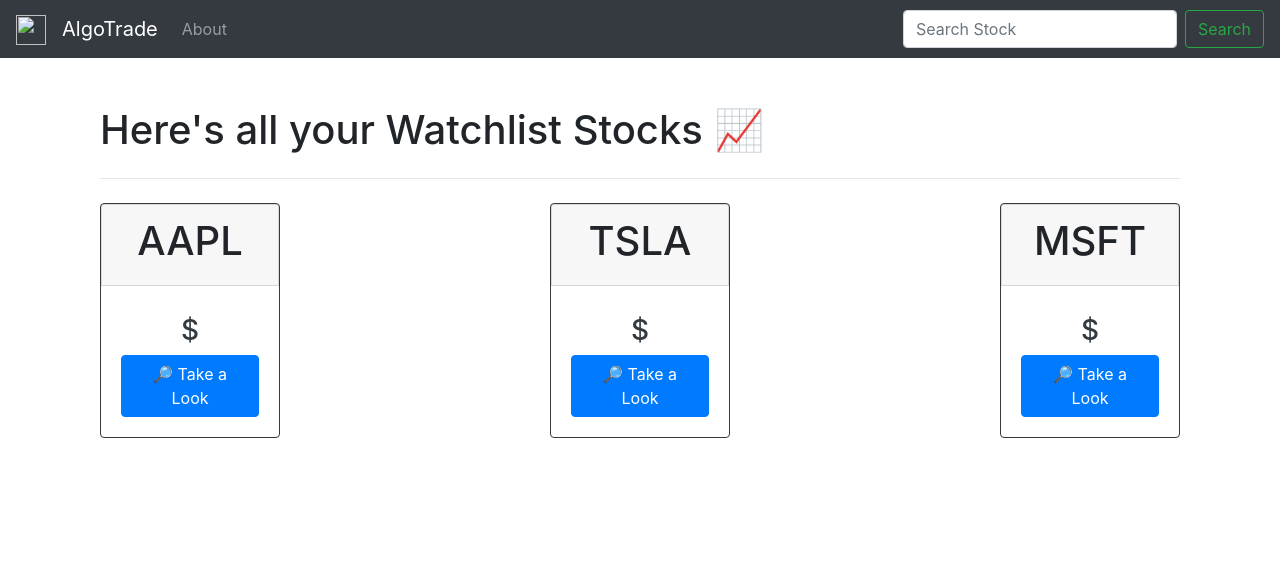
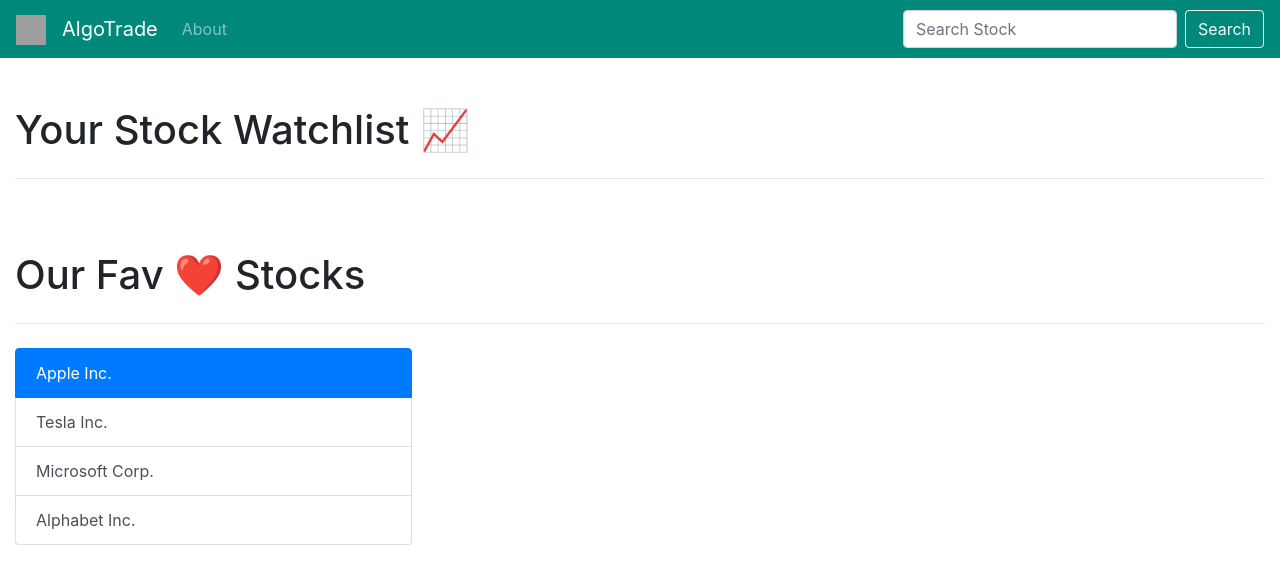
Before and after one commit to yanirhaim/AlgoTrade, a Django app: template templates/index.html in a window 1280 px wide. Shown: the top 584 px of the page. Run offline with Django 3.2, Linux system fonts and the light colour scheme; the template is opened without the code that fills it, so the values that code supplies are empty; some libraries are stand-ins or nearby versions; grey boxes are pictures that could not be loaded.

Commit message:
New stuff

```diff
--- a/main/urls.py
+++ b/main/urls.py
@@ -1,9 +1,10 @@
 from django.urls import path
-from .views import index, about, my_stocks, delete
+from .views import index, about, my_stocks, delete, stock
 
 urlpatterns = [
     path('', index, name='home'),
     path('about/', about, name='about'),
     path('my_stocks/', my_stocks, name='my_stocks'),
     path('delete/<stock_id>', delete, name='delete'),
+    path('stock/<str:stock_id>/', stock, name='stock'),
 ]
--- a/templates/base.html
+++ b/templates/base.html
@@ -4,6 +4,7 @@
     <meta charset="UTF-8">
     <meta name="viewport" content="width=device-width, initial-scale=1.0">
     <meta http-equiv="X-UA-Compatible" content="ie=edge">
+    <link rel="shortcut icon" href="https://upload.wikimedia.org/wikipedia/commons/thumb/c/c3/Python-logo-notext.svg/1200px-Python-logo-notext.svg.png" />
 
     <!-- CSS -->
     <link rel="stylesheet" type="text/css" href="css.css">
@@ -13,9 +14,9 @@
 </head>
 <body>
 
-    <nav class="navbar navbar-expand-lg navbar navbar-dark bg-dark">
-        <a class="navbar-brand" href="#">
-            <img src="" width="30" height="30" alt="">
+    <nav class="navbar navbar-expand-lg navbar navbar-dark" style="background-color: #00897B;">
+        <a class="navbar-brand" href="{% url 'home' %}">
+            <img src="https://upload.wikimedia.org/wikipedia/commons/thumb/c/c3/Python-logo-notext.svg/1200px-Python-logo-notext.svg.png" width="30" height="30" alt="">
           </a>
         <a class="navbar-brand" href="{% url 'home' %}">AlgoTrade</a>
         <button class="navbar-toggler" type="button" data-toggle="collapse" data-target="#navbarSupportedContent" aria-controls="navbarSupportedContent" aria-expanded="false" aria-label="Toggle navigation">
@@ -34,11 +35,10 @@
           <form action="{% url 'home' %}" class="form-inline my-2 my-lg-0" method="POST">
             {% csrf_token %}
             <input class="form-control mr-sm-2" type="search" placeholder="Search Stock" aria-label="Search" name="ticker" >
-            <button class="btn btn-outline-success my-2 my-sm-0" type="submit">Search</button>
+            <button class="btn btn-outline-light my-2 my-sm-0" type="submit">Search</button>
           </form>
         </div>
       </nav>
-    <div class="container">
 
         <br/>
         {% if messages %}
--- a/templates/index.html
+++ b/templates/index.html
@@ -2,57 +2,59 @@
 
 {% block content %}
 
-<div class="container">
-    <h1 class="display-10">Here's all your Watchlist Stocks 📈</h1>
+<div class="container-fluid">
+    <h1 class="display-10">Your Stock Watchlist 📈</h1>
     <hr class="my-4">
 
-    <div class="container">
-        <div class="row row-cols-6 justify-content-between">
-            <div class="card border-dark mb-3" style="max-width: 18rem;">
-                <div class="card-header card text-center"><h1>AAPL</h1></div>
-                <div class="card-body text-dark ard text-center">
-                    <h5 class="card-text"><h3>$ {{aapl}}</h3></h5>
-                    <form action="{% url 'home' %}" class="form-inline my-2 my-lg-0" method="POST">
-                        {% csrf_token %}
-                        <button class="btn btn-primary " type="submit" value="aapl" name="ticker">🔎 Take a Look</button>
-                    </form>
-                </div>
-            </div>
-            <div class="card border-dark mb-3" style="max-width: 18rem;">
-                <div class="card-header card text-center"><h1>TSLA</h1></div>
-                <div class="card-body text-dark ard text-center">
-                    <h5 class="card-text"><h3>$ {{tsla}}</h3></h5>
-                    <form action="{% url 'home' %}" class="form-inline my-2 my-lg-0" method="POST">
-                        {% csrf_token %}
-                        <button class="btn btn-primary " type="submit" value="tsla" name="ticker">🔎 Take a Look</button>
-                    </form>
-                </div>
-            </div>
-            <div class="card border-dark mb-3" style="max-width: 18rem;">
-                <div class="card-header card text-center"><h1>MSFT</h1></div>
-                <div class="card-body text-dark ard text-center">
-                    <h5 class="card-text"><h3>$ {{msft}}</h3></h5>
-                    <form action="{% url 'home' %}" class="form-inline my-2 my-lg-0" method="POST">
-                        {% csrf_token %}
-                        <button class="btn btn-primary " type="submit" value="msft" name="ticker">🔎 Take a Look</button>
-                    </form>
-                </div>
-            </div>
+    <div class="container-fluid">
+        <div class="row row-cols-10 justify-content-between">
             <!--Stocks value from API-->
             {% for name in valueables %}
-            <div class="card border-dark mb-3" style="max-width: 18rem;">
-                <div class="card-header card text-center"><h1>{{name.ticker}}</h1></div>
-                <div class="card-body text-dark card text-center">
-                    <h5 class="card-text"><h3>$ {{name.price}}</h3></h5>
-                    <form action="{% url 'home' %}" class="form-inline my-2 my-lg-0" method="POST">
-                        {% csrf_token %}
-                        <button class="btn btn-primary " type="submit" value="{{name.ticker}}" name="ticker">🔎 Take a Look</button>
-                    </form>
+            <a href="{% url 'stock' name.ticker %}">
+                <div class="card border-dark mb-3" style="max-width: 9.5rem; max-height: 10rem;">
+                    <div class="card-header card text-center"><h5>{{name.ticker}}</h5></div>
+                    <div class="card-body text-dark card text-center">
+                        <h5 class="card-text">$ {{name.price}}</h5>
+                    </div>
                 </div>
-            </div>
+             </a>
             {% endfor%}
         </div>
     </div>
+    <br/>
+    <br/>
+    <h1 class="display-10">Our Fav ❤️ Stocks</h1>
+    <hr class="my-4">
+    <div class="row">
+        <div class="col-4">
+          <div class="list-group" id="list-tab" role="tablist">
+            <a class="list-group-item list-group-item-action active" id="list-home-list" data-toggle="list" href="#list-home" role="tab" aria-controls="home">Apple Inc.</a>
+            <a class="list-group-item list-group-item-action" id="list-profile-list" data-toggle="list" href="#list-profile" role="tab" aria-controls="profile">Tesla Inc.</a>
+            <a class="list-group-item list-group-item-action" id="list-messages-list" data-toggle="list" href="#list-messages" role="tab" aria-controls="messages">Microsoft Corp.</a>
+            <a class="list-group-item list-group-item-action" id="list-settings-list" data-toggle="list" href="#list-settings" role="tab" aria-controls="settings">Alphabet Inc.</a>
+          </div>
+        </div>
+        <div class="col-8">
+          <div class="tab-content" id="nav-tabContent">
+            <div class="tab-pane fade show active" id="list-home" role="tabpanel" aria-labelledby="list-home-list">
+
+            </div>
+            <div class="tab-pane fade" id="list-profile" role="tabpanel" aria-labelledby="list-profile-list">
+
+            </div>
+            <div class="tab-pane fade" id="list-messages" role="tabpanel" aria-labelledby="list-messages-list">
+
+            </div>
+            <div class="tab-pane fade" id="list-settings" role="tabpanel" aria-labelledby="list-settings-list">
+
+            </div>
+          </div>
+        </div>
+      </div>
 </div>
 
 {% endblock %}
+
+<form action="{% url 'stock' name.ticker %}" class="form-inline my-2 my-lg-0" method="GET">
+    <button class="btn btn-primary" style="width: auto; height: auto;" value="" type="submit" >🔎 Take a Look</button>
+</form>
--- a/templates/stock.html
+++ b/templates/stock.html
@@ -1,13 +1,13 @@
 {% extends "base.html" %}
 
-{% block title%}AlgoTrade | {{api.companyName}} {% endblock %}
+{% block title%}AlgoTrade | {{api.symbol}} | ${{api.latestPrice}} {% endblock %}
 
 {% block content %}
 
   <div class="container">
     <h1 class="display-10 font-weight-bold">
       {{api.companyName}} ({{api.symbol}})<br/>
-      <font color='orange'>$ {{api.close}}</font>
+      <font color='orange'>$ {{api.latestPrice}}</font>
     </h1>
     <hr class="my-4">
     <canvas id="myChart"></canvas>
```
Also changed, not shown: main/views.py (+18 -32 lines).
